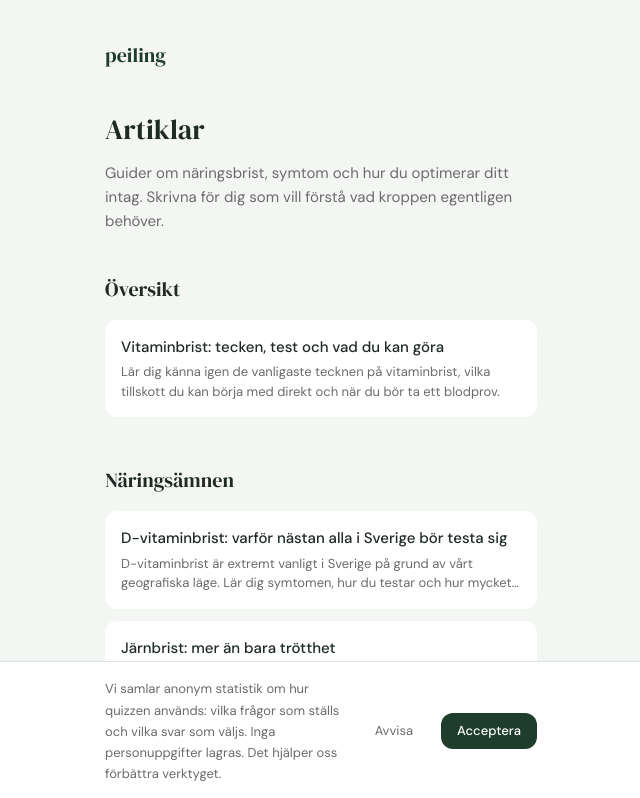
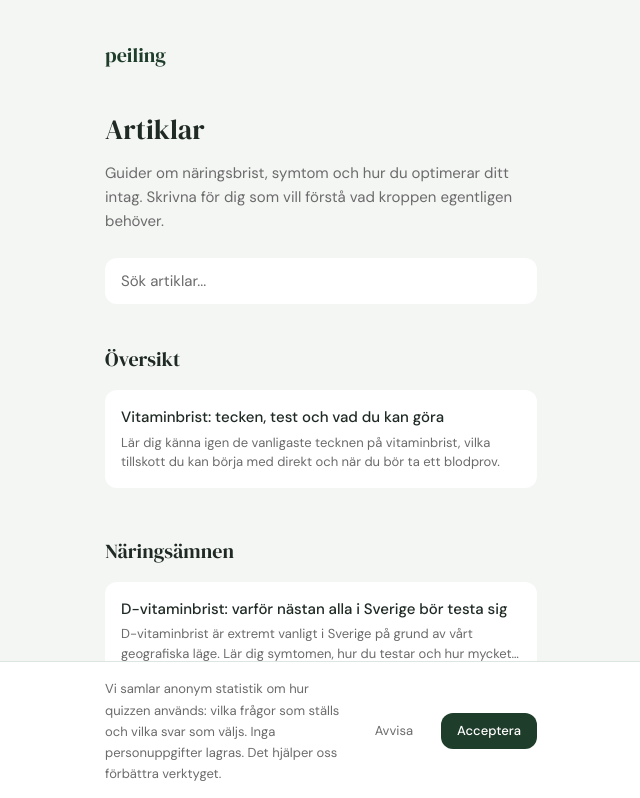
Before and after one commit to rath9110/Brist, a Next.js app: page /artikel in a window 1280 px wide. Shown: the top 798 px of the page, without its empty margins (319-959 px from the left). Built offline with nearby package versions, Linux system fonts and the light colour scheme.

Commit message:
Added search functionality on /artikel

```diff
--- a/src/app/artikel/page.tsx
+++ b/src/app/artikel/page.tsx
@@ -1,6 +1,6 @@
 import Link from "next/link";
 import type { Metadata } from "next";
-import { ARTICLES } from "@/lib/articles";
+import ArticleSearch from "@/components/ArticleSearch";
 
 export const metadata: Metadata = {
   title: "Artiklar om näringsbrist och tillskott | Peiling",
@@ -9,26 +9,10 @@ export const metadata: Metadata = {
   alternates: { canonical: "https://peiling.co/artikel" },
 };
 
-const CATEGORY_LABELS: Record<string, string> = {
-  pillar: "Översikt",
-  nutrient: "Näringsämnen",
-  symptom: "Symtom",
-  lifestyle: "Livsstil",
-};
-
-const CATEGORY_ORDER = ["pillar", "nutrient", "symptom", "lifestyle"];
-
 export default function ArticleIndexPage() {
-  const grouped = CATEGORY_ORDER.map((cat) => ({
-    category: cat,
-    label: CATEGORY_LABELS[cat],
-    articles: ARTICLES.filter((a) => a.category === cat),
-  }));
-
   return (
     <main className="min-h-screen pb-20">
       <div className="max-w-content mx-auto px-6 pt-10">
-        {/* Wordmark */}
         <Link
           href="/"
           className="font-serif text-[20px] lowercase text-primary block mb-10"
@@ -40,38 +24,12 @@ export default function ArticleIndexPage() {
         <h1 className="font-serif text-[28px] leading-snug text-text mb-3">
           Artiklar
         </h1>
-        <p className="font-sans text-[15px] text-text-muted leading-relaxed mb-10">
+        <p className="font-sans text-[15px] text-text-muted leading-relaxed mb-6">
           Guider om näringsbrist, symtom och hur du optimerar ditt intag.
           Skrivna för dig som vill förstå vad kroppen egentligen behöver.
         </p>
 
-        <div className="space-y-12">
-          {grouped.map(({ category, label, articles }) =>
-            articles.length === 0 ? null : (
-              <section key={category}>
-                <h2 className="font-serif text-[20px] text-text mb-4">
-                  {label}
-                </h2>
-                <div className="space-y-3">
-                  {articles.map((article) => (
-                    <Link
-                      key={article.slug}
-                      href={`/artikel/${article.slug}`}
-                      className="block bg-surface rounded-card p-4 hover:bg-accent transition-colors"
-                    >
-                      <p className="font-sans text-[15px] text-text font-medium">
-                        {article.title}
-                      </p>
-                      <p className="font-sans text-[13px] text-text-muted mt-1 line-clamp-2">
-                        {article.metaDescription}
-                      </p>
-                    </Link>
-                  ))}
-                </div>
-              </section>
-            )
-          )}
-        </div>
+        <ArticleSearch />
 
         <div className="mt-14 bg-surface rounded-card p-6 border-l-4 border-primary shadow-sm">
           <h3 className="font-serif text-[20px] text-text mb-2">
--- /dev/null
+++ b/src/components/ArticleSearch.tsx
@@ -0,0 +1,100 @@
+"use client";
+
+import { useState } from "react";
+import Link from "next/link";
+import { ARTICLES } from "@/lib/articles";
+
+const CATEGORY_LABELS: Record<string, string> = {
+  pillar: "Översikt",
+  nutrient: "Näringsämnen",
+  symptom: "Symtom",
+  lifestyle: "Livsstil",
+};
+
+const CATEGORY_ORDER = ["pillar", "nutrient", "symptom", "lifestyle"];
+
+export default function ArticleSearch() {
+  const [query, setQuery] = useState("");
+
+  const q = query.trim().toLowerCase();
+
+  const filtered = q
+    ? ARTICLES.filter(
+        (a) =>
+          a.title.toLowerCase().includes(q) ||
+          a.metaDescription.toLowerCase().includes(q)
+      )
+    : null;
+
+  return (
+    <>
+      <div className="relative mb-10">
+        <input
+          type="search"
+          value={query}
+          onChange={(e) => setQuery(e.target.value)}
+          placeholder="Sök artiklar..."
+          className="w-full bg-surface rounded-card px-4 py-3 font-sans text-[15px] text-text placeholder-text-muted outline-none focus:ring-2 focus:ring-primary transition"
+        />
+      </div>
+
+      {filtered ? (
+        <div className="space-y-3">
+          {filtered.length === 0 ? (
+            <p className="font-sans text-[14px] text-text-muted">
+              Inga artiklar hittades för &ldquo;{query}&rdquo;.
+            </p>
+          ) : (
+            filtered.map((article) => (
+              <Link
+                key={article.slug}
+                href={`/artikel/${article.slug}`}
+                className="block bg-surface rounded-card p-4 hover:bg-accent transition-colors"
+              >
+                <p className="font-sans text-[13px] text-text-muted uppercase tracking-wide mb-1">
+                  {CATEGORY_LABELS[article.category]}
+                </p>
+                <p className="font-sans text-[15px] text-text font-medium">
+                  {article.title}
+                </p>
+                <p className="font-sans text-[13px] text-text-muted mt-1 line-clamp-2">
+                  {article.metaDescription}
+                </p>
+              </Link>
+            ))
+          )}
+        </div>
+      ) : (
+        <div className="space-y-12">
+          {CATEGORY_ORDER.map((cat) => {
+            const articles = ARTICLES.filter((a) => a.category === cat);
+            if (articles.length === 0) return null;
+            return (
+              <section key={cat}>
+                <h2 className="font-serif text-[20px] text-text mb-4">
+                  {CATEGORY_LABELS[cat]}
+                </h2>
+                <div className="space-y-3">
+                  {articles.map((article) => (
+                    <Link
+                      key={article.slug}
+                      href={`/artikel/${article.slug}`}
+                      className="block bg-surface rounded-card p-4 hover:bg-accent transition-colors"
+                    >
+                      <p className="font-sans text-[15px] text-text font-medium">
+                        {article.title}
+                      </p>
+                      <p className="font-sans text-[13px] text-text-muted mt-1 line-clamp-2">
+                        {article.metaDescription}
+                      </p>
+                    </Link>
+                  ))}
+                </div>
+              </section>
+            );
+          })}
+        </div>
+      )}
+    </>
+  );
+}
```
